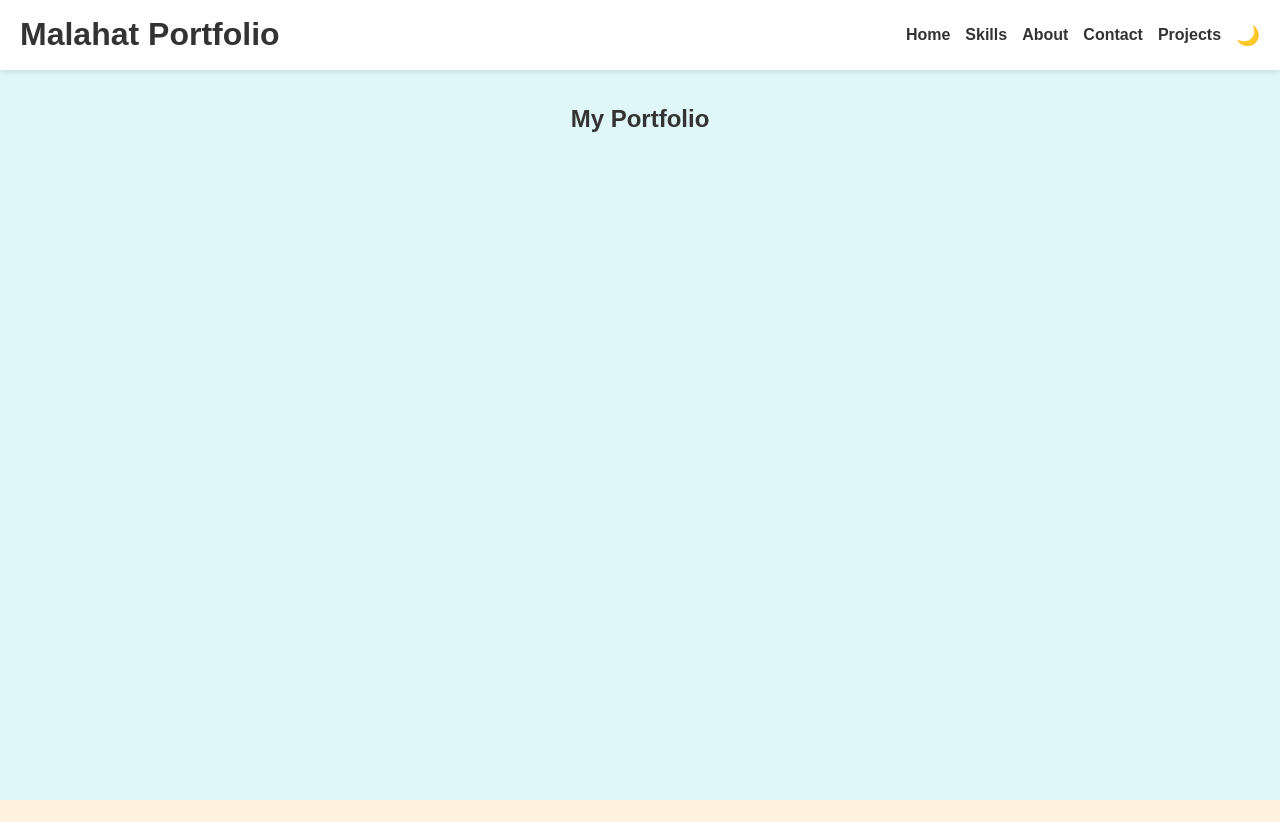
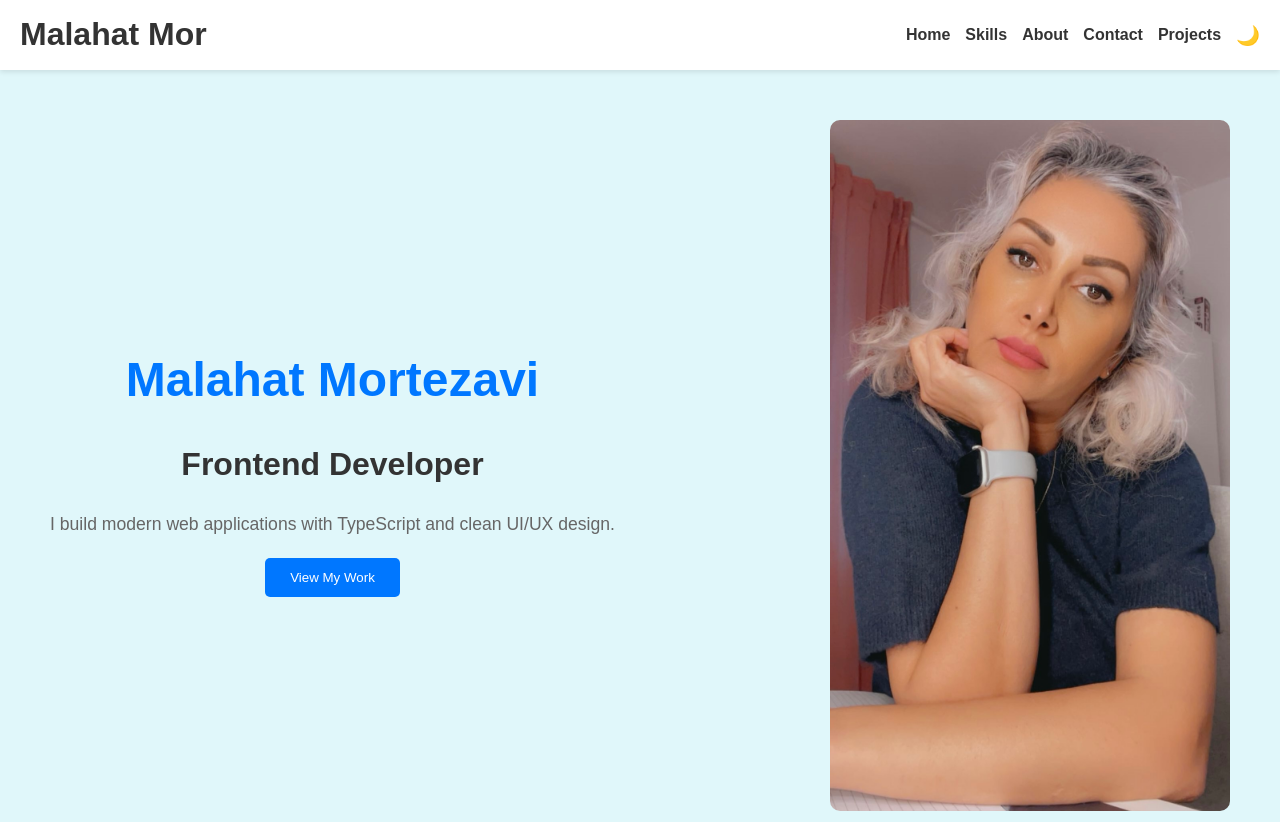
Before and after one commit to MalahatM/malahat-mor.github.io, a website with bundled scripts: page index.html in a window 1280 px wide. Shown: the top 822 px of the page. Built offline with nearby package versions, Linux system fonts and the light colour scheme.

Commit message:
Added home section with style and image.

```diff
--- a/index.html
+++ b/index.html
@@ -8,7 +8,7 @@
 </head>
 <body>
   <header>
-    <h1>Malahat Portfolio</h1>
+    <h1>Malahat Mor</h1>
     <nav>
       <a href="#home">Home</a>
       <a href="#skills">Skills</a>
@@ -19,8 +19,16 @@
     </nav>
   </header>
 
-  <section id="home">
-    <h1>My Portfolio</h1>
+  <section id="home" class="home">
+    <div class="home-text">
+      <h1>Malahat Mortezavi</h1>
+      <h2>Frontend Developer</h2>
+      <p>I build modern web applications with TypeScript and clean UI/UX design.</p>
+      <button class="cta-btn">View My Work</button>
+    </div>
+    <div class="home-image">
+      <img src="images/profile.jpg" alt="Profile Picture">
+    </div>
   </section>
 
   <section id="skills">
--- a/style.css
+++ b/style.css
@@ -1,4 +1,4 @@
-/* Reset */
+
 * {
   margin: 0;
   padding: 0;
@@ -12,7 +12,6 @@ body {
   color: #333;
   background-color: #ffffff;
   transition: background-color 0.3s, color 0.3s;
-
 }
 
 /* Dark Mode */
@@ -60,6 +59,13 @@ nav a:hover {
   color: #0077ff;
 }
 
+nav button {
+  cursor: pointer;
+  background: none;
+  border: none;
+  font-size: 1.2rem;
+}
+
 /* Dark Mode overrides */
 body.dark-mode header {
   background-color: #1e1e1e;
@@ -69,13 +75,6 @@ body.dark-mode header {
 body.dark-mode header h1,
 body.dark-mode nav a {
   color: #f0f0f0;
-}
-
-nav button {
-  cursor: pointer;
-  background: none;
-  border: none;
-  font-size: 1.2rem;
 }
 
 /* Sections */
@@ -104,3 +103,84 @@ section h1, section h2 {
   text-align: center;
   margin-bottom: 20px;
 }
+
+/* Home Section */
+.home {
+  display: flex;
+  align-items: center;
+  justify-content: space-between;
+  padding: 120px 50px; /* فاصله اضافه برای جلوگیری از افتادن زیر header */
+  min-height: 100vh;
+}
+
+.home-text {
+  max-width: 50%;
+}
+
+.home h1 {
+  font-size: 3rem;
+  color: #0077ff;
+}
+
+.home h2 {
+  font-size: 2rem;
+  margin-top: 10px;
+  color: #333;
+}
+
+.home p {
+  margin: 20px 0;
+  font-size: 1.1rem;
+  color: #666;
+}
+
+.cta-btn {
+  background-color: #0077ff;
+  color: #fff;
+  padding: 12px 25px;
+  border: none;
+  border-radius: 5px;
+  cursor: pointer;
+  display: block;
+  margin: 20px auto 0;
+}
+
+
+.cta-btn:hover {
+  background-color: #005bb5;
+}
+
+.home-image img {
+  width: 400px;
+  border-radius: 10px;
+}
+
+/* Dark mode home section */
+body.dark-mode .home h1 {
+  color: #66aaff;
+}
+
+body.dark-mode .home h2 {
+  color: #ddd;
+}
+
+body.dark-mode .home p {
+  color: #ccc;
+}
+
+/* Responsive Design */
+@media (max-width: 768px) {
+  .home {
+    flex-direction: column;
+    text-align: center;
+  }
+
+  .home-text {
+    max-width: 100%;
+  }
+
+  .home-image img {
+    width: 250px;
+    margin-top: 20px;
+  }
+}
```
Also changed, not shown: images/profile.jpg (added).
